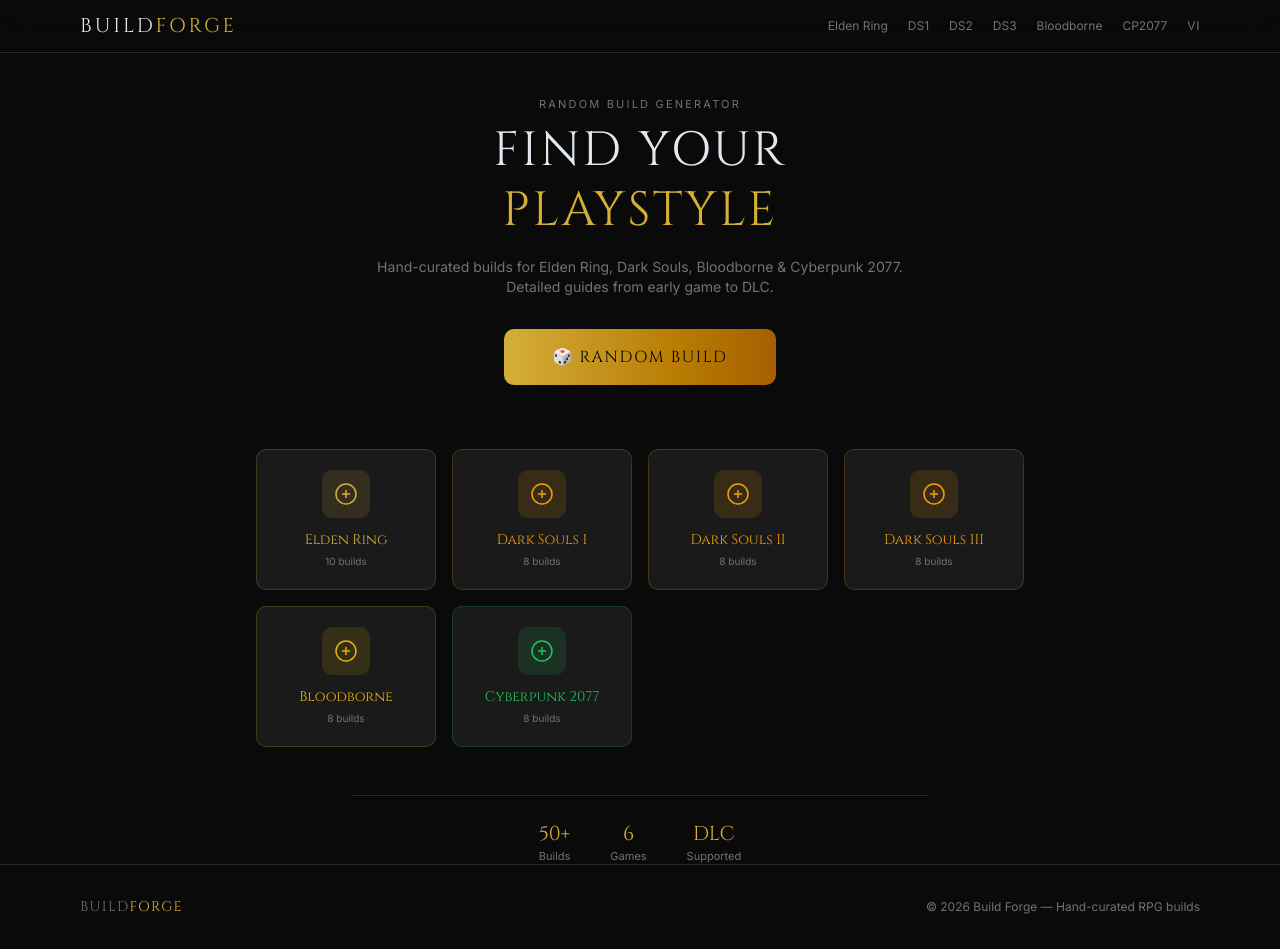
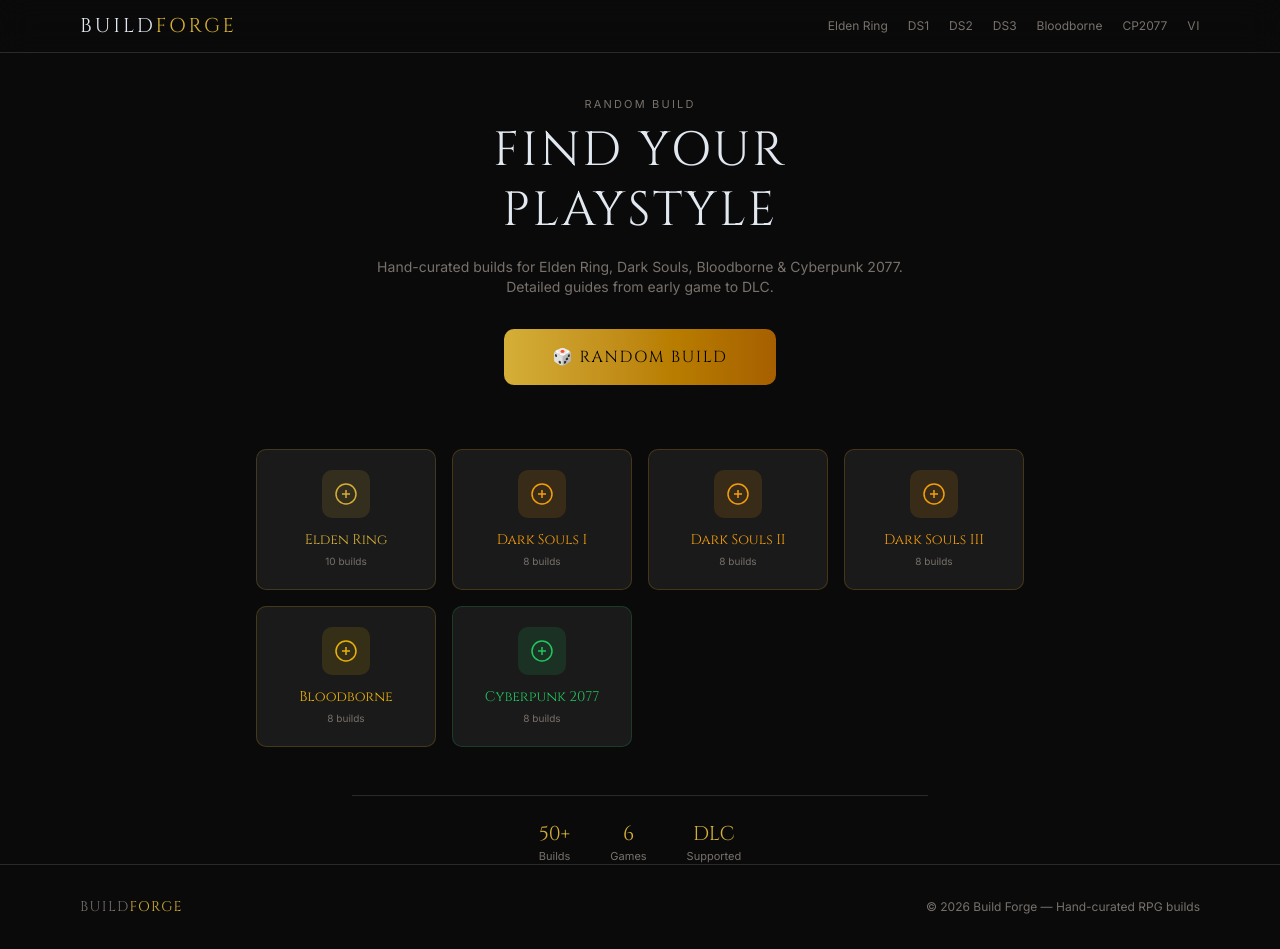
Before and after one commit to schizo16/build-forge, a Next.js app: page /en in a window 1280 px wide. Built offline with nearby package versions, Linux system fonts and the light colour scheme.

Commit message:
fix: i18n - useTranslations on landing, localePrefix always, root redirect

```diff
--- a/app/[locale]/page.tsx
+++ b/app/[locale]/page.tsx
@@ -1,3 +1,4 @@
+import { useTranslations } from "next-intl"
 import { GameCard } from "@/components/landing/game-card"
 import { RandomCTA } from "@/components/landing/random-cta"
 import { StatsBar } from "@/components/landing/stats-bar"
@@ -5,15 +6,17 @@
 import { getGameBuildCount } from "@/lib/builds"
 
 export default function HomePage() {
+  const t = useTranslations("landing")
+
   return (
     <div className="flex min-h-screen flex-col items-center justify-center px-4 pt-24">
       <div className="mx-auto max-w-4xl text-center">
-        <p className="text-[11px] tracking-[0.2em] text-forge-muted uppercase">Random Build Generator</p>
-        <h1 className="mt-2 font-display text-4xl leading-tight tracking-wider text-forge-text md:text-5xl">
-          FIND YOUR<br /><span className="text-accent-gold">PLAYSTYLE</span>
+        <p className="text-[11px] tracking-[0.2em] text-forge-muted uppercase">{t("random")}</p>
+        <h1 className="mt-2 font-display text-4xl leading-tight tracking-wider text-forge-text md:text-5xl whitespace-pre-line">
+          {t("hero")}
         </h1>
         <p className="mx-auto mt-4 max-w-xl text-sm text-forge-muted">
-          Hand-curated builds for Elden Ring, Dark Souls, Bloodborne &amp; Cyberpunk 2077. Detailed guides from early game to DLC.
+          {t("subtitle")}
         </p>
         <div className="mt-8">
           <RandomCTA />
--- /dev/null
+++ b/app/page.tsx
@@ -0,0 +1,5 @@
+import { redirect } from "next/navigation"
+
+export default function RootRedirect() {
+  redirect("/en")
+}
--- a/lib/routing.ts
+++ b/lib/routing.ts
@@ -3,4 +3,5 @@
 export const routing = defineRouting({
   locales: ["en", "vi"],
   defaultLocale: "en",
+  localePrefix: "always",
 })
```
